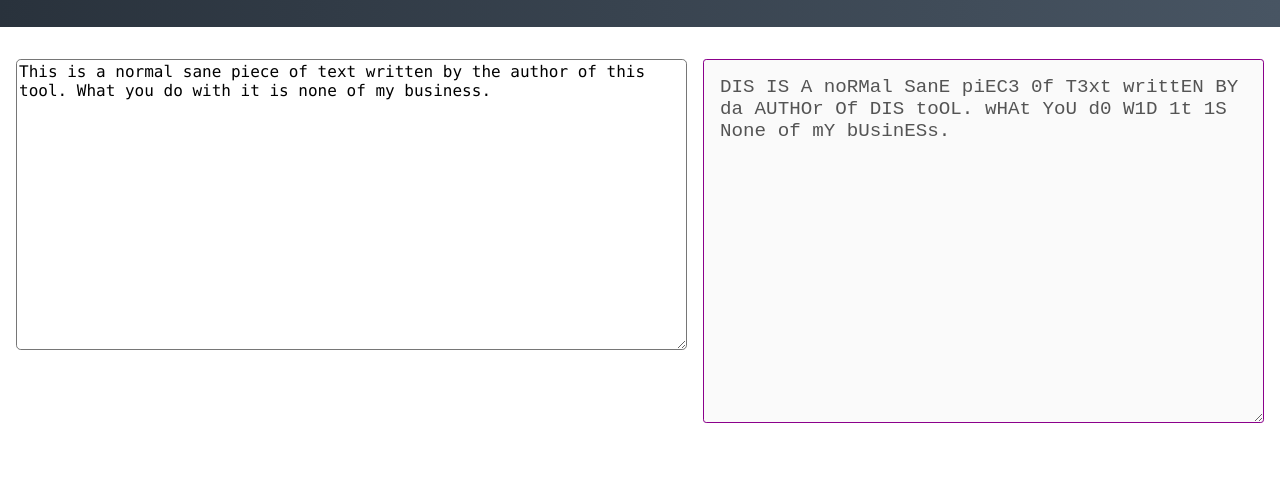
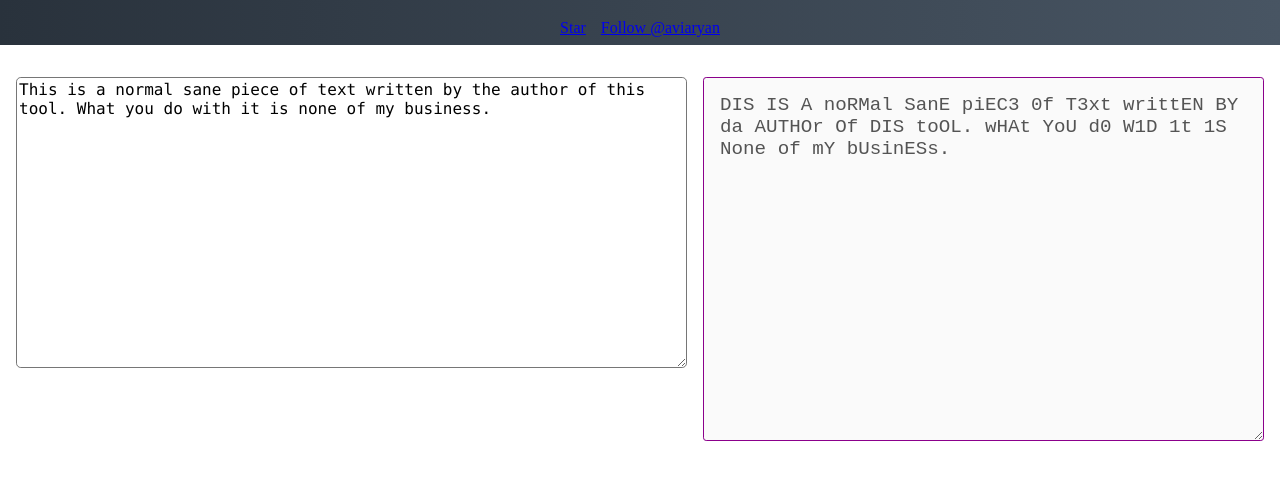
Before and after one commit to aviaryan/tYp3r, a plain HTML site: page index.html in a window 1280 px wide. Shown: the part 69-548 px from the top of the page. Drawn offline with nearby package versions, Linux system fonts and the light colour scheme.

Commit message:
add badges to html page

```diff
--- a/index.html
+++ b/index.html
@@ -12,6 +12,19 @@
 
 <div id="header">
 	<h1>mAhLyfeMahRulezz</h1>
+
+	<center>
+	<div id="buttons-container">
+<!-- Place this tag where you want the button to render. -->
+<a class="github-button" href="https://github.com/aviaryan/mAhLyfeMahRulezz" data-icon="octicon-star" data-count-href="/aviaryan/mAhLyfeMahRulezz/stargazers" data-count-api="/repos/aviaryan/mAhLyfeMahRulezz#stargazers_count" data-count-aria-label="# stargazers on GitHub" aria-label="Star aviaryan/mAhLyfeMahRulezz on GitHub">Star</a>
+
+<span style="width: 15px;"></span>
+
+<!-- Place this tag where you want the button to render. -->
+<a class="github-button" href="https://github.com/aviaryan" data-count-href="/aviaryan/followers" data-count-api="/users/aviaryan#followers" data-count-aria-label="# followers on GitHub" aria-label="Follow @aviaryan on GitHub">Follow @aviaryan</a>
+	</div>
+	</center>
+
 </div>
 
 <div id="content">
@@ -34,6 +47,9 @@ $("#input").text("This is a normal sane piece of text written by the author of t
 inputChangeEvent()
 </script>
 
+<!-- Place this tag in your head or just before your close body tag. -->
+<script async defer src="https://buttons.github.io/buttons.js"></script>
+
 </body>
 
 </html>
--- a/main.css
+++ b/main.css
@@ -57,3 +57,14 @@ html, body {
     display: flex;
     flex-direction: column;
 }
+
+#buttons-container {
+    display: flex;
+    flex-direction: row;
+    justify-content: center;
+}
+
+#button-container .button {
+    margin-left: 10px;
+    margin-right: 10px;
+}
```
